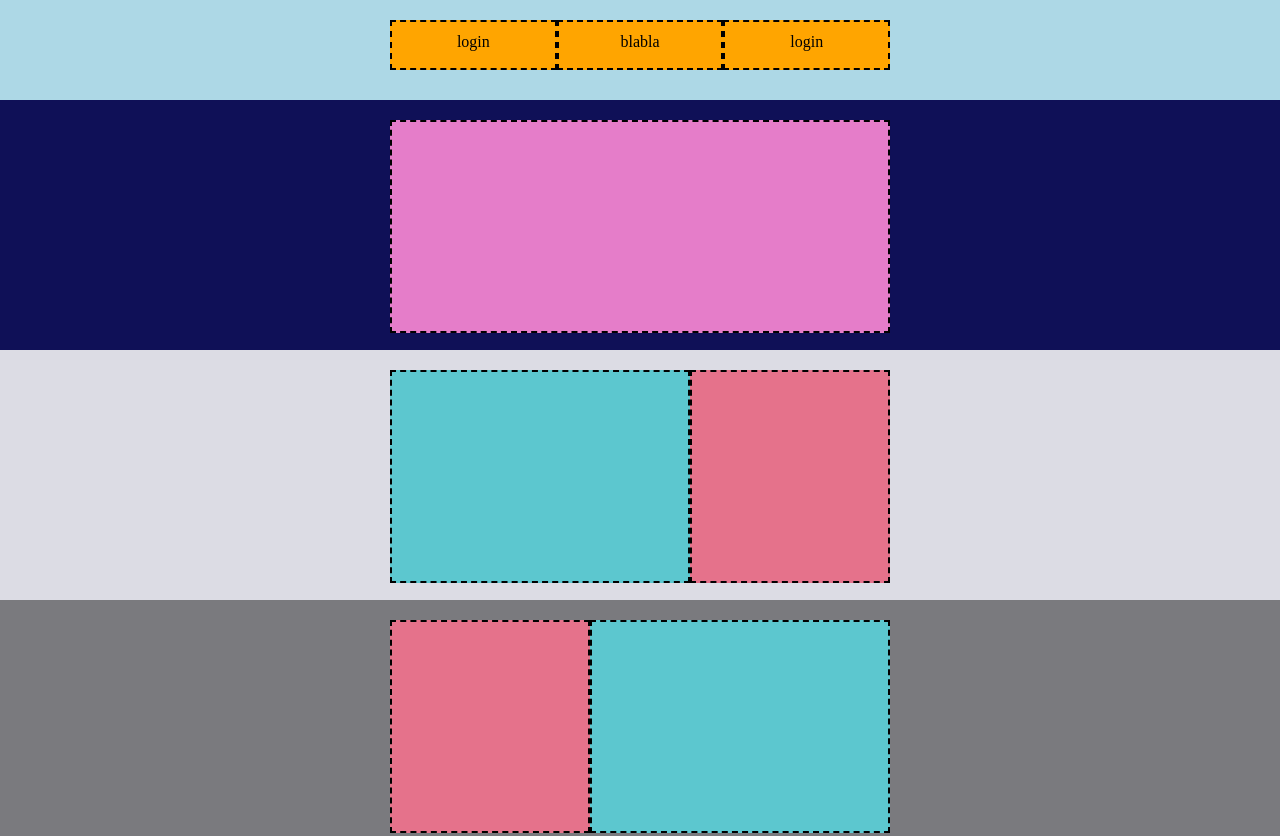
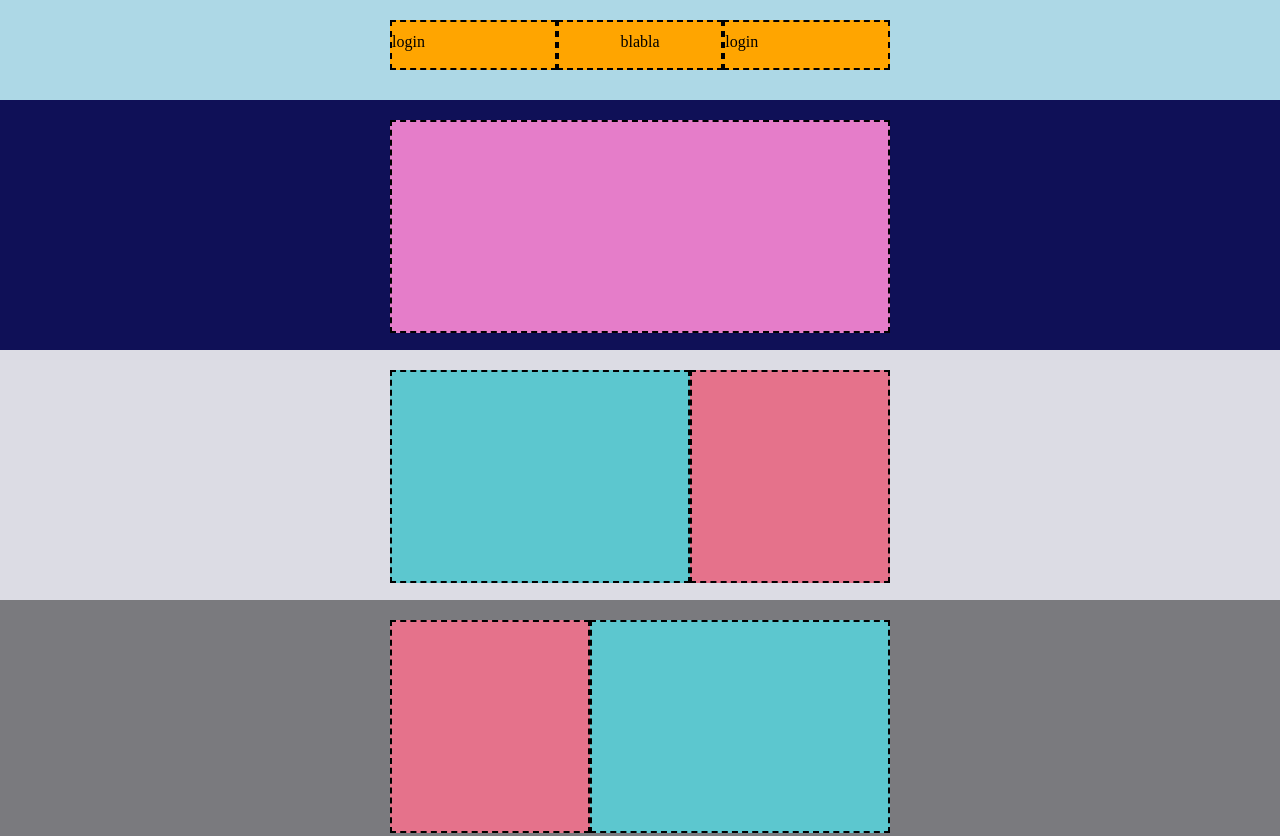
Before and after one commit to MelaniaPicone/htmlcss-struttura-discord, a plain HTML site: page index.html in a window 1280 px wide. Shown: the top 836 px of the page. Drawn offline with Linux system fonts and the light colour scheme.

Commit message:
[cor] header

```diff
--- a/assets/css/style.css
+++ b/assets/css/style.css
@@ -21,14 +21,18 @@ header {
   margin-top: 20px;
 }
 
-.container span {
+.container span, p {
 width: 400px;
 height: 50px;
 border: 2px dashed black;
 background-color: orange;
 line-height: 40px;
-text-align: center;
 }
+
+.container span {
+  text-align: center;
+}
+
 
 .containerblue {
   background-color: rgb(15, 16, 87);
--- a/index.html
+++ b/index.html
@@ -13,9 +13,9 @@
   <header>
     <div class="container">
 
-        <span>login</span>
+        <p>login</p>
         <span>blabla</span>
-        <span>login</span>
+        <p>login</p>
 
     </div>
   </header>
```
